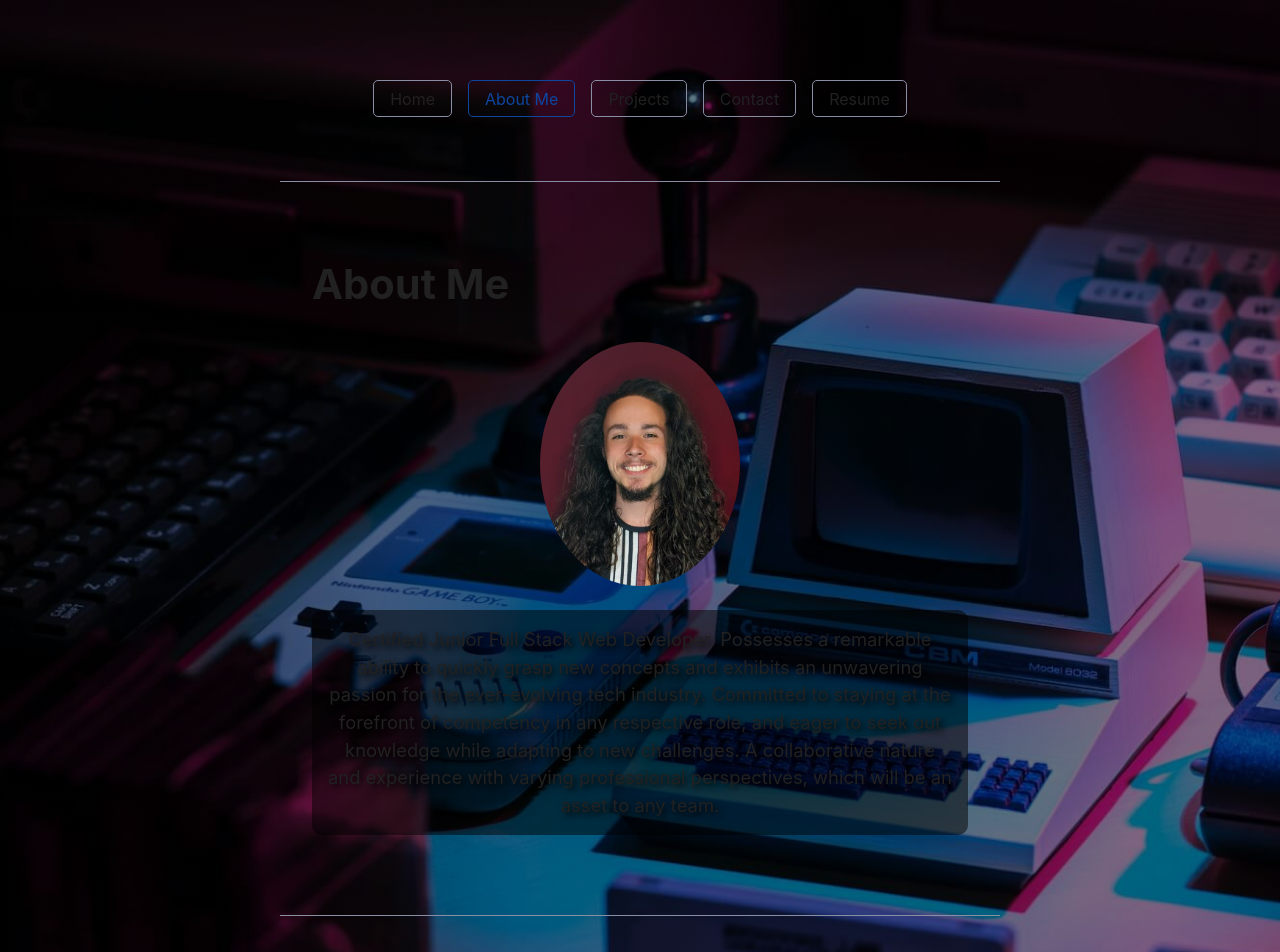
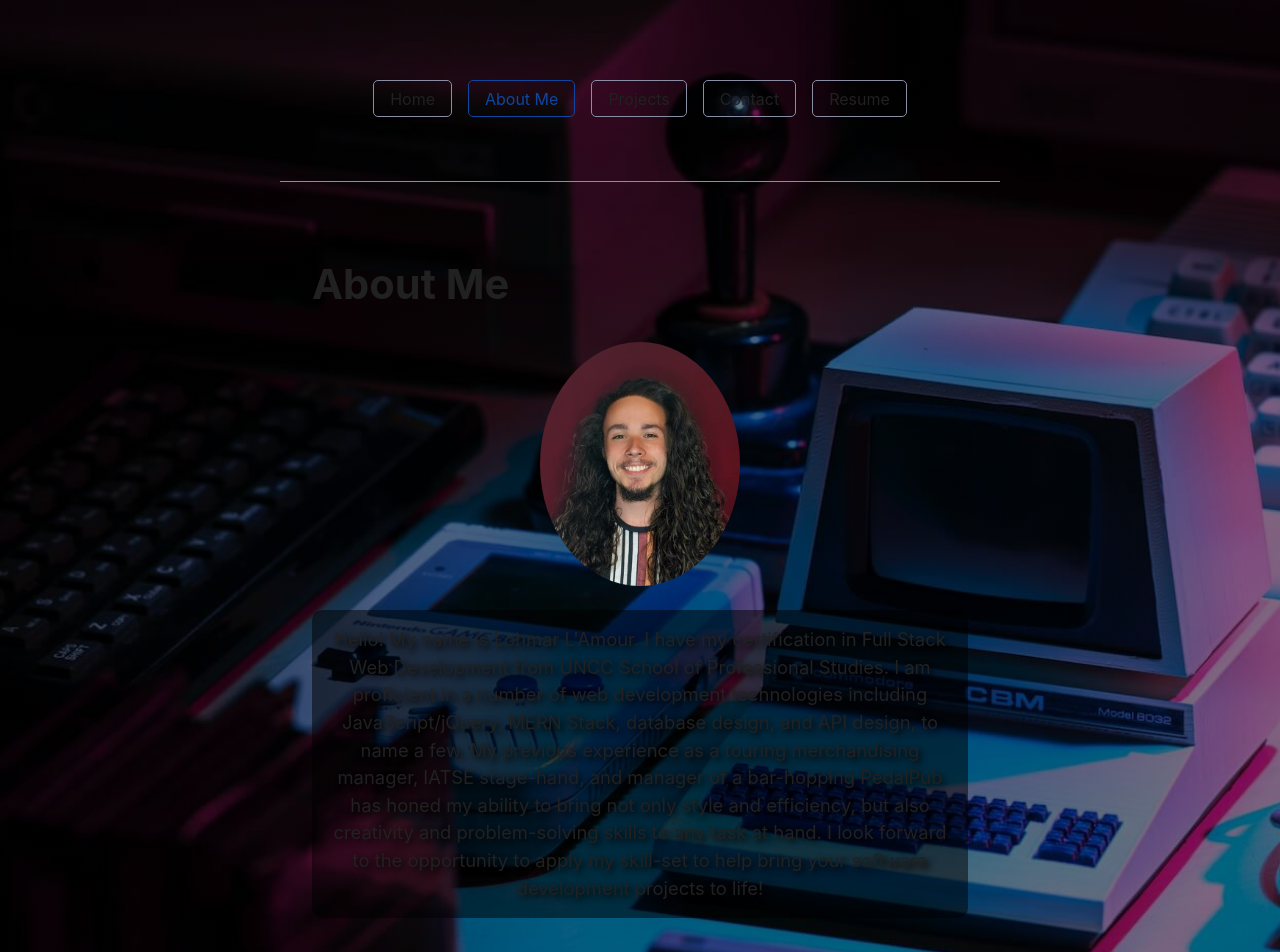
Before and after one commit to Lohmarr/prtflio, a React (Create React App) app: page /prtflio/AboutMe in a window 1280 px wide. Shown: the top 952 px of the page. Built offline with nearby package versions, Linux system fonts and the light colour scheme.

Commit message:
changed aboutme

```diff
--- a/src/pages/AboutMe.js
+++ b/src/pages/AboutMe.js
@@ -14,13 +14,17 @@ const AboutMe = () => {
               alt="A headshot of Lohmar."
             />
             <p className="summary">
-              Certified Junior Full Stack Web Developer. Possesses a remarkable
-              ability to quickly grasp new concepts and exhibits an unwavering
-              passion for the ever-evolving tech industry. Committed to staying
-              at the forefront of competency in any respective role, and eager
-              to seek out knowledge while adapting to new challenges. A
-              collaborative nature and experience with varying professional
-              perspectives, which will be an asset to any team.
+              Hello! My name is Lohmar L'Amour. I have my certification in
+              Full Stack Web Development from UNCC School of Professional
+              Studies. I am proficient in a number of web development
+              technologies including JavaScript/jQuery, MERN Stack, database
+              design, and API design, to name a few. My previous experience as a
+              touring merchandising manager, IATSE stage-hand, and manager of a
+              bar-hopping PedalPub has honed my ability to bring not only style
+              and efficiency, but also creativity and problem-solving skills to
+              any task at hand. I look forward to the opportunity to apply my
+              skill-set to help bring your software development projects to
+              life!
             </p>
           </section>
         </div>
```
